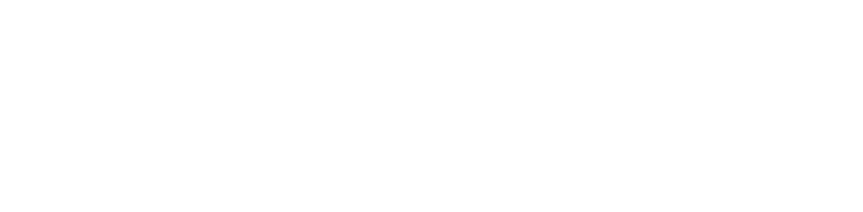
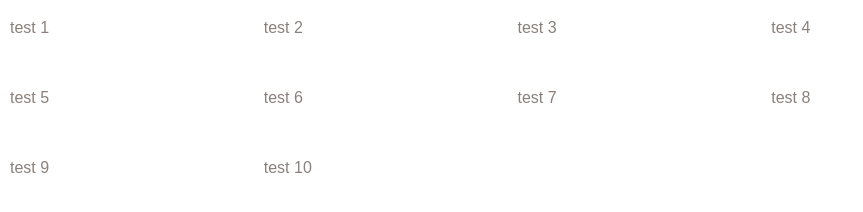
Before and after one commit to cmlaing/photo_gallery_v5, a plain HTML site: page index.html in a window 1280 px wide. Shown: the whole page, without its empty margins (0-863 px from the left). Drawn offline with Linux system fonts and the light colour scheme.

Commit message:
ReadMe, Grid, Mixin, Test
Updated the ReadMe, added 2 mixins for font stack and centering, and got the general grid set up correct for 4 columns. Tested grid with 10 items.

```diff
--- a/index.html
+++ b/index.html
@@ -9,7 +9,27 @@
   <link rel="stylesheet" href="css/styles.css">
 </head>
 
-<body>
+<body class="container">
+
+  <div class="gallery-grid">
+
+    <p>test 1</p>
+    <p>test 2</p>
+    <p>test 3</p>
+    <p>test 4</p>
+    <p>test 5</p>
+    <p>test 6</p>
+    <p>test 7</p>
+    <p>test 8</p>
+    <p>test 9</p>
+    <p>test 10</p>
+
+
+  </div>
+
+
+
+
 
 
 </body>
--- a/scss/base/_typography.scss
+++ b/scss/base/_typography.scss
@@ -3,8 +3,8 @@
 /* ============================================= */
 
 * {
-    /* @include primary-font-stack;
-    color: $secondary-color; */
+     @include primary-font-stack;
+    color: $secondary-color;
     box-sizing: border-box;
   }
 
@@ -15,3 +15,7 @@
   a {
     text-decoration: none;
   }
+
+/* ============================================= */
+/*              Typography                       */
+/* ============================================= */
--- a/scss/components/_grid.scss
+++ b/scss/components/_grid.scss
@@ -0,0 +1,19 @@
+/* ============================================= */
+/*              Grid System                      */
+/* ============================================= */
+
+
+.container {
+    padding: 0 10px;
+  }
+
+.gallery-grid {
+
+    max-width: 1000px;
+    display: grid;
+    grid-template-columns: repeat(auto-fit, minmax(200px, 1fr));
+    grid-template-rows: 100px, 200px;
+    grid-gap: 15px;
+
+
+ }
--- a/scss/components/_images.scss
+++ b/scss/components/_images.scss
@@ -0,0 +1,3 @@
+/* ============================================= */
+/*              Images                           */
+/* ============================================= */
--- a/scss/utilities/_mixins.scss
+++ b/scss/utilities/_mixins.scss
@@ -0,0 +1,20 @@
+
+/* ============================================= */
+/*              Mixins                           */
+/* ============================================= */
+
+
+
+/* Base */
+
+@mixin primary-font-stack {
+    font-family: Arial, Helvetica Neue, Helvetica, sans-serif;
+
+}
+
+@mixin center {
+    display: block;
+    margin-left: auto;
+    margin-right: auto;
+
+}
--- a/scss/utilities/_variables.scss
+++ b/scss/utilities/_variables.scss
@@ -0,0 +1,9 @@
+/* ============================================= */
+/*              Variables                        */
+/* ============================================= */
+
+
+
+/* Colors */
+$primary-color: #f4f3ee; // offwhite
+$secondary-color: #8a817c; // medium grey
```
Also changed, not shown: css/styles.css, 2 other files.
